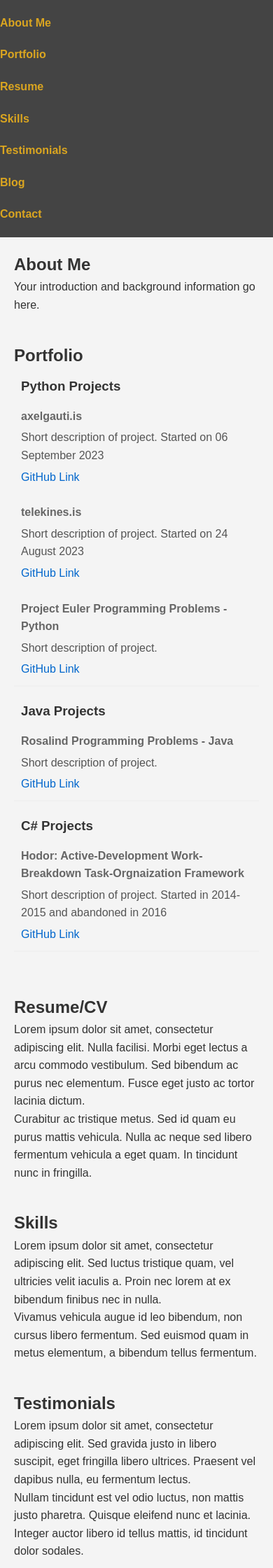
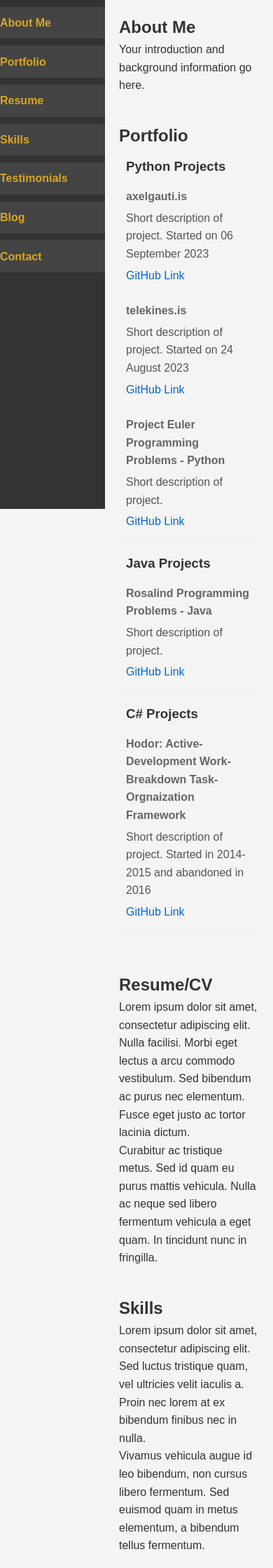
Before and after one commit to mittons/axelgauti, a Django app: page /career/ in a window 390 px wide. Shown: the part 117-2357 px from the top of the page at 70% size. Run offline with Django 4.2, Linux system fonts and the light colour scheme.

Commit message:
Moved navigation menu to the side. Tested on a desktop device, untested on mobile devices.

```diff
--- a/career/templates/career_main.html
+++ b/career/templates/career_main.html
@@ -33,17 +33,6 @@
 		}
 
 		/* Navigation styles */
-		nav ul {
-			list-style: none;
-			display: flex;
-			justify-content: center;
-			background-color: #444;
-			padding: 10px 0;
-		}
-
-		nav li {
-			margin: 0 20px;
-		}
 
 		nav a {
 			text-decoration: none;
@@ -51,8 +40,45 @@
 			font-weight: bold;
 		}
 
-		nav a.active {
+		.sidebar-menu {
+			position: fixed;
+			top: 60px
+			left: 0px; /* Initially shown */
+			width: 150px;
+			height: 100%;
+			max-height: calc(100% - 60px); /* 100% of the viewport height minus the header height */
+			background-color: #333;
+			color: #fff;
+			overflow-y: auto;
+			transition: left 0.3s ease;
+		}
+
+		.sidebar-menu ul {
+			list-style-type: none;
+			padding: 0;
+		}
+
+		.sidebar-menu ul li {
+			display: block;
+			padding: 10px;
+			justify-content: center;
+			background-color: #444;
+			padding: 10px 0;
+		}
+
+		.sidebar-menu ul li a {
+			color: #fff;
+			text-decoration: none;
+		}
+
+		.sidebar-menu ul li a.active {
 			color: #DAA520;
+		}
+
+		/* Content section styles */
+		#content{
+			margin-left:150px;
+			transition: all 0.3s ease;
 		}
 
 		/* Section styles */
@@ -148,7 +174,7 @@
         <p>Developer</p>
     </header>
 
-    <nav>
+    <nav class="sidebar-menu" id="sidebar-menu">
         <ul>
             <li><a href="#about">About Me</a></li>
             <li><a href="#portfolio">Portfolio</a></li>
@@ -160,14 +186,21 @@
         </ul>
     </nav>
 
+	<div>
+		<main class="content" id="content">
+			<section id="about" class="main-section">
+				<header class="main-section-header">
+					<h2>About Me</h2>
+				</header>
 
-    <section id="about">
-        <h2>About Me</h2>
 				<p>Your introduction and background information go here.</p>
 			</section>
 
-	<section id="portfolio">
+			<section id="portfolio" class="main-section">
+				<header class="main-section-header">
 					<h2>Portfolio</h2>
+				</header>
+
 				<section class="project-category">
 					<header>
 						<h3>Python Projects</h3>
@@ -214,36 +247,46 @@
 				</section>
 			</section>
 
-	<section id="resume">
+			<section id="resume" class="main-section">
+				<header class="main-section-header">
 					<h2>Resume/CV</h2>
+				</header>
 				<!-- Your resume/CV content goes here -->
 				<p>Lorem ipsum dolor sit amet, consectetur adipiscing elit. Nulla facilisi. Morbi eget lectus a arcu commodo vestibulum. Sed bibendum ac purus nec elementum. Fusce eget justo ac tortor lacinia dictum.</p>
 				<p>Curabitur ac tristique metus. Sed id quam eu purus mattis vehicula. Nulla ac neque sed libero fermentum vehicula a eget quam. In tincidunt nunc in fringilla.</p>
 			</section>
 
-	<section id="skills">
+			<section id="skills" class="main-section">
+				<header class="main-section-header">
 					<h2>Skills</h2>
+				</header>
 				<!-- Your skills and proficiency go here -->
 				<p>Lorem ipsum dolor sit amet, consectetur adipiscing elit. Sed luctus tristique quam, vel ultricies velit iaculis a. Proin nec lorem at ex bibendum finibus nec in nulla.</p>
 				<p>Vivamus vehicula augue id leo bibendum, non cursus libero fermentum. Sed euismod quam in metus elementum, a bibendum tellus fermentum.</p>
 			</section>
 
-	<section id="testimonials">
+			<section id="testimonials" class="main-section">
+				<header class="main-section-header">
 					<h2>Testimonials</h2>
+				</header>
 				<!-- Testimonials from colleagues, clients, or supervisors go here -->
 				<p>Lorem ipsum dolor sit amet, consectetur adipiscing elit. Sed gravida justo in libero suscipit, eget fringilla libero ultrices. Praesent vel dapibus nulla, eu fermentum lectus.</p>
 				<p>Nullam tincidunt est vel odio luctus, non mattis justo pharetra. Quisque eleifend nunc et lacinia. Integer auctor libero id tellus mattis, id tincidunt dolor sodales.</p>
 			</section>
 
-	<section id="blog">
+			<section id="blog" class="main-section">
+				<header class="main-section-header">
 					<h2>Blog/Articles</h2>
+				</header>
 				<!-- Your blog posts or articles go here -->
 				<p>Lorem ipsum dolor sit amet, consectetur adipiscing elit. Vivamus eu purus ac dui luctus tincidunt. Integer nec nulla a ligula sollicitudin malesuada nec id urna.</p>
 				<p>Phasellus sit amet est eget sapien tristique malesuada. Fusce viverra urna et sem blandit, non dictum libero malesuada.</p>
 			</section>
 
-	<section id="contact">
+			<section id="contact" class="main-section">
+				<header class="main-section-header">
 					<h2>Contact</h2>
+				</header>
 				<!-- Contact form or contact details go here -->
 				<p>Lorem ipsum dolor sit amet, consectetur adipiscing elit. Fusce vehicula odio non quam consequat, in dignissim enim facilisis. Sed vel pharetra purus, at cursus dolor.</p>
 				<p>Nulla in urna varius, tincidunt nulla eget, euismod massa. Sed id dui eu odio tristique aliquam ac eget metus.</p>
@@ -252,11 +295,13 @@
 			<footer>
 				<p>&copy; 2023 Axel Gauti</p>
 			</footer>
+		</main>
+	</div>
 
 	<script>
 		// Function to highlight the active navigation link
 		function highlightActiveNavLink() {
-			const sections = document.querySelectorAll('section');
+			const sections = document.querySelectorAll('section.main-section');
 			const navLinks = document.querySelectorAll('nav a');
 
 			sections.forEach((section, index) => {
@@ -278,6 +323,28 @@
 		document.addEventListener('DOMContentLoaded', () => {
 			highlightActiveNavLink();
 		});
+
+
+		document.addEventListener('DOMContentLoaded', function() {
+			const sidebarMenu = document.getElementById('sidebar-menu');
+			const content = document.getElementById('content');
+			const header = document.querySelector('header.main-header');
+
+			window.addEventListener('scroll', function() {
+				let scrollPosition = window.scrollY;
+				let headerHeight = header.offsetHeight;
+				console.log("Scroll: " + scrollPosition + " Header: " + headerHeight)
+
+				if (scrollPosition > headerHeight) {
+					sidebarMenu.style.top = '0px';
+				} else {
+					sidebarMenu.style.top = `${headerHeight - scrollPosition}px`;
+				}
+
+				sidebarMenu.style.maxHeight = `calc(100% - ${sidebarMenu.offsetTop}px)`;
+			});
+
+		});
 	</script>
 </body>
 </html>
```
Also changed, not shown: docs/chatgpt_commit_relevant_logs.md (+2 -2 lines). Lines whose indentation alone changed are shown as unchanged.
